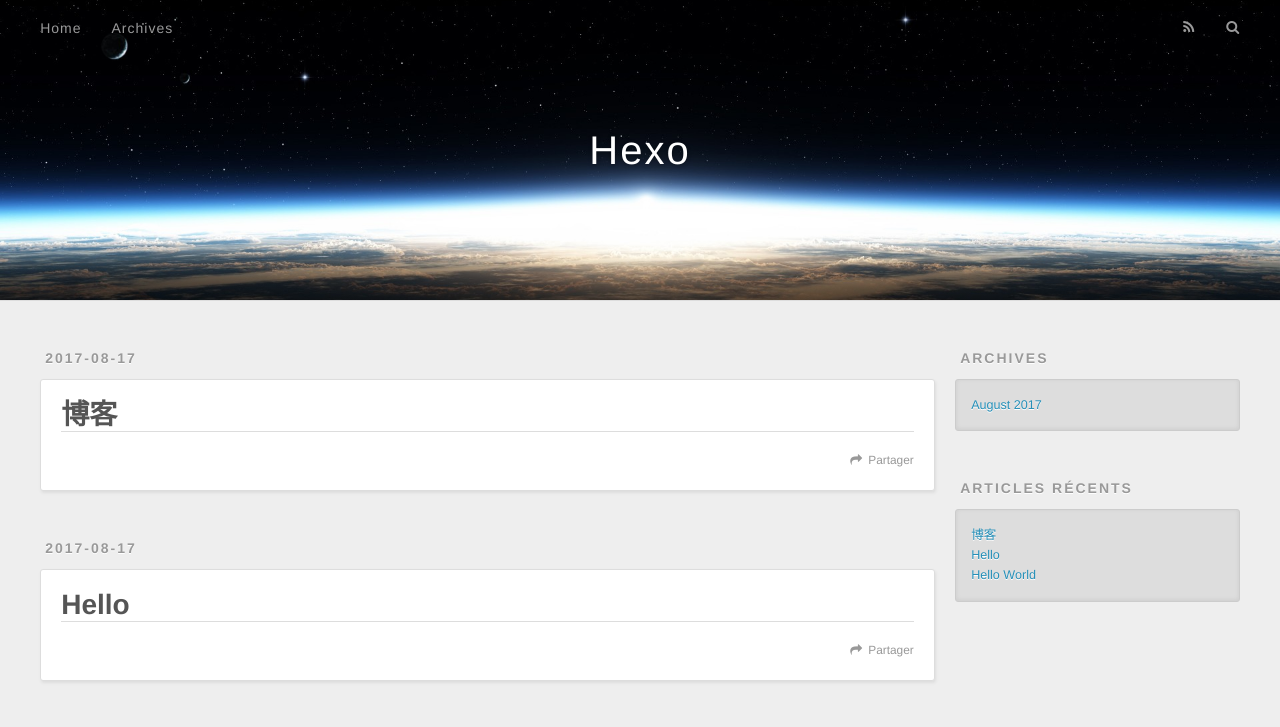
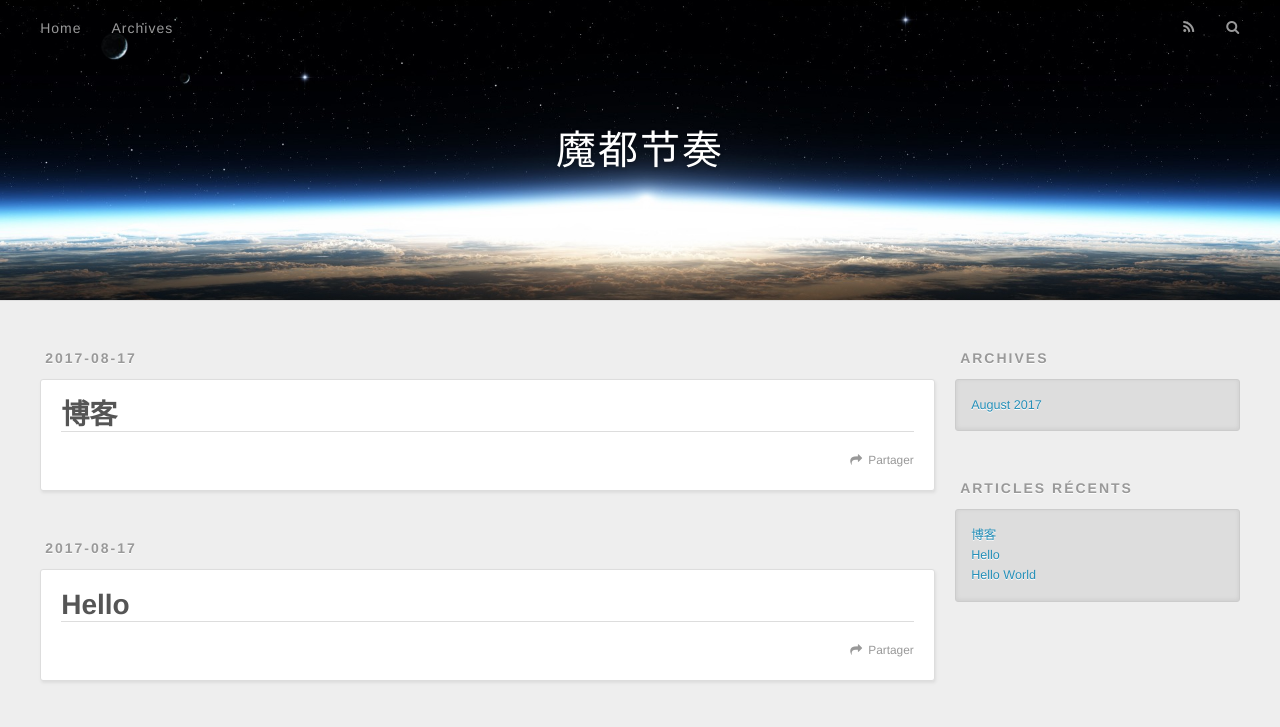
Before and after one commit to yanglukuan/yanglukuan.github.io, a plain HTML site: page index.html in a window 1280 px wide. Shown: the top 727 px of the page. Drawn offline with nearby package versions, Linux system fonts and the light colour scheme.

Commit message:
更新标题

```diff
--- a/index.html
+++ b/index.html
@@ -33,7 +33,7 @@
   <div id="header-outer" class="outer">
     <div id="header-title" class="inner">
       <h1 id="logo-wrap">
-        <a href="/" id="logo">Hexo</a>
+        <a href="/" id="logo">魔都节奏</a>
       </h1>
 
     </div>
```
